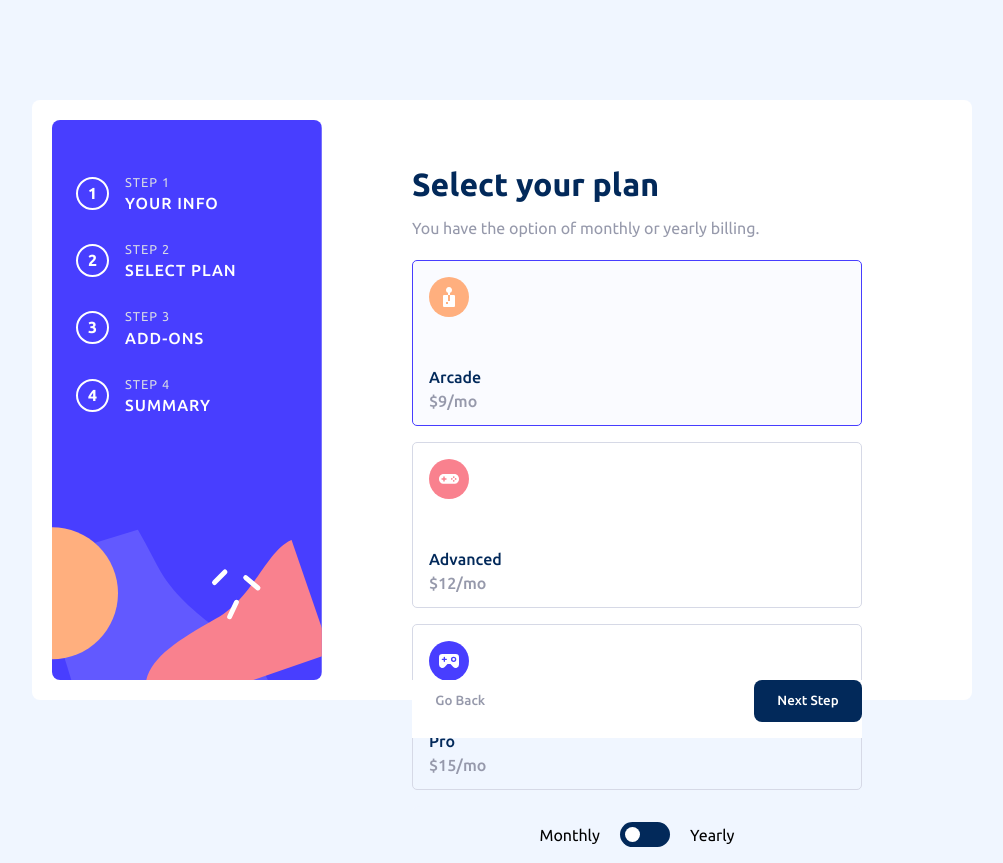
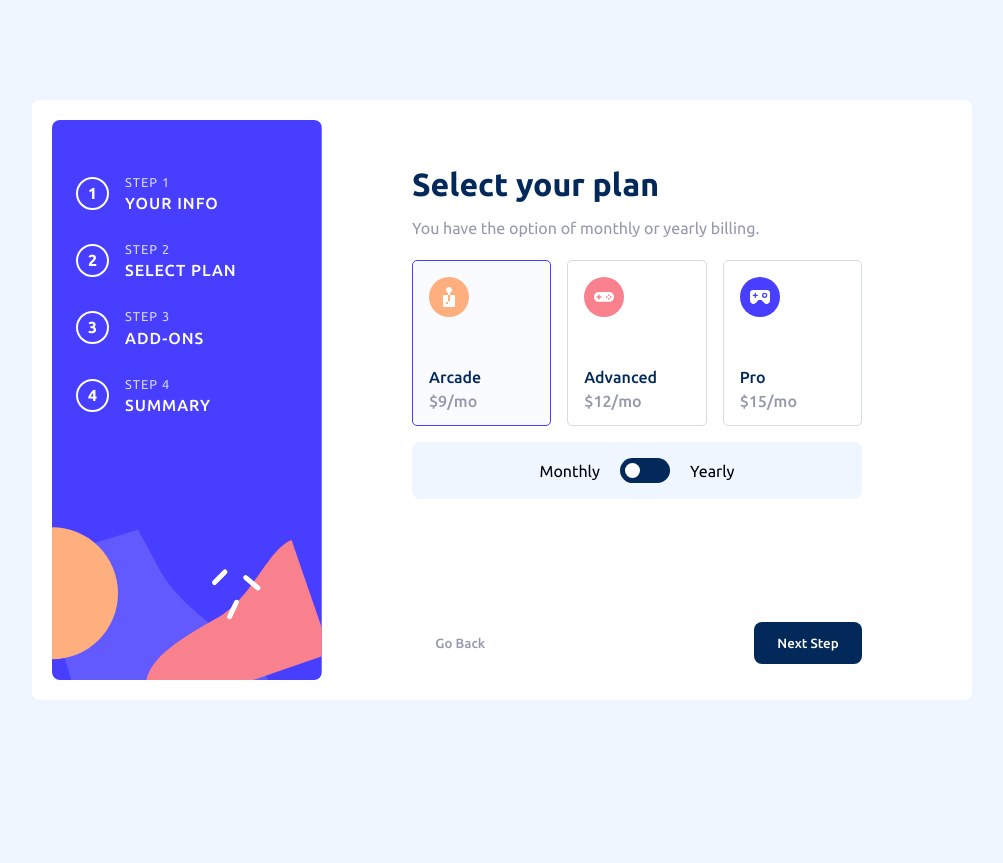
Before and after one commit to HamnaIshaq/multi-step-form, a React (Vite) app: page /selectplan in a window 1280 px wide. Shown: the whole page, without its empty margins (138-1141 px from the left). After the commit the page ends 800 px from the top, so only its background shows below. Built offline with nearby package versions, Linux system fonts and the light colour scheme.

Commit message:
Add class "plan-option-container" to radio inputs for desktop design

```diff
--- a/src/components/RadioCard.jsx
+++ b/src/components/RadioCard.jsx
@@ -9,8 +9,8 @@ const RadioCard = ({ userPlan, setUserPlan, planTypeYearly, planCostMonthly, pla
   }
 
   return (
-    <>
-      <div>
+    <div className="plan-container">
+      <div className="plan-option-container">
         <input
           type="radio"
           id="plan-arcade"
@@ -34,7 +34,7 @@ const RadioCard = ({ userPlan, setUserPlan, planTypeYearly, planCostMonthly, pla
         </label>
       </div>
 
-      <div>
+      <div className="plan-option-container">
         <input
           type="radio"
           id="plan-advanced"
@@ -55,7 +55,7 @@ const RadioCard = ({ userPlan, setUserPlan, planTypeYearly, planCostMonthly, pla
       </label>
       </div>
 
-      <div>
+      <div className="plan-option-container">
         <input
           type="radio"
           id="plan-pro"
@@ -75,7 +75,7 @@ const RadioCard = ({ userPlan, setUserPlan, planTypeYearly, planCostMonthly, pla
         </label>
       </div>
 
-    </>
+    </div>
   );
 }
 
```
